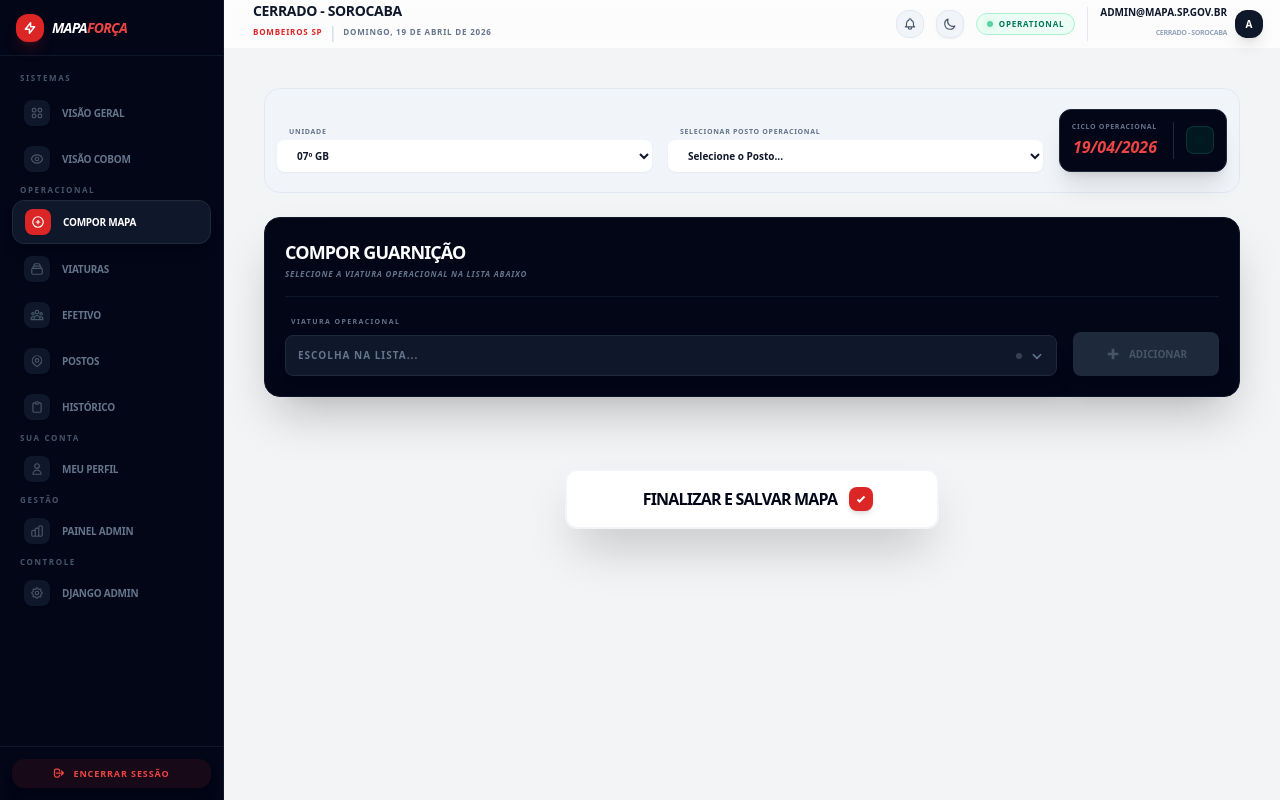
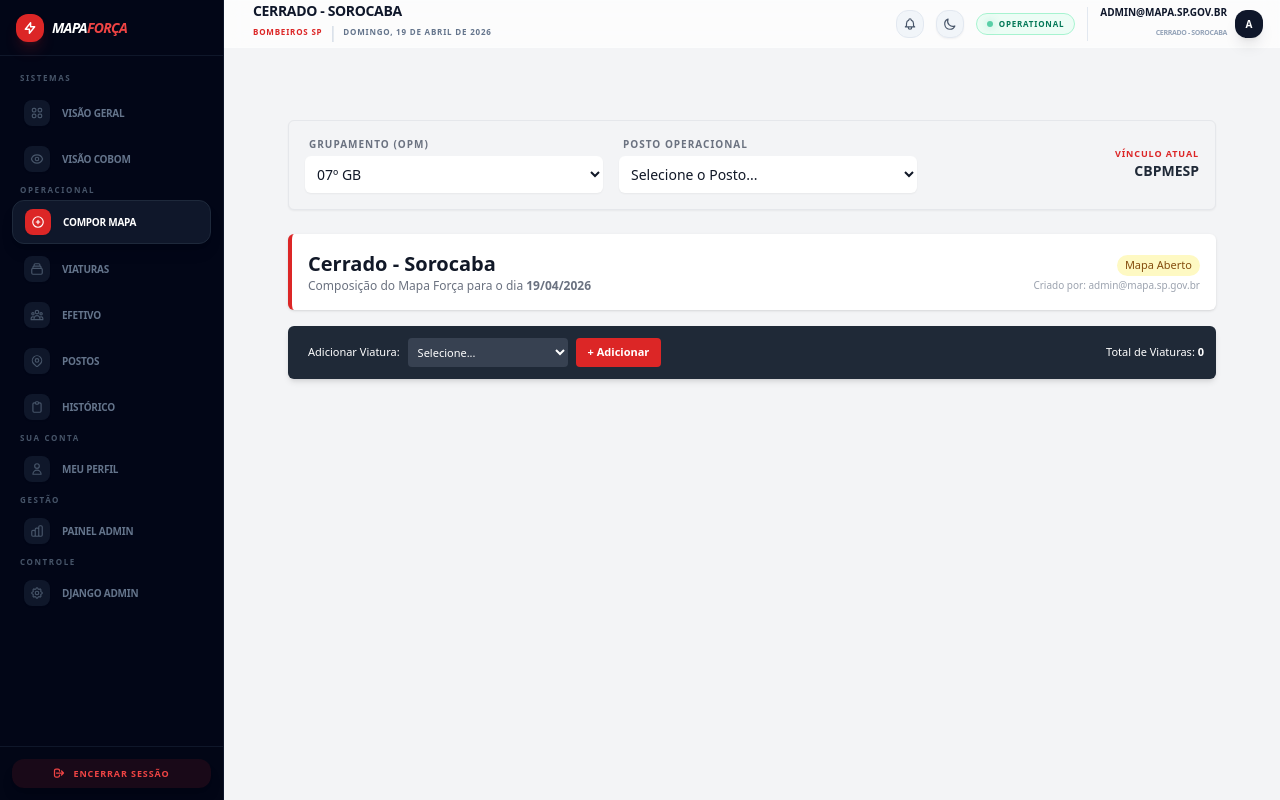
Before and after one commit to Andre-fdias/Mapa-Forca, a Django app: page /escalas/compor/ in a window 1280 px wide. Run offline with Django 5.2, Linux system fonts and the light colour scheme; a user stored in the database is signed in; data comes from the database, SQL or seed files in the repository; data that the repository does not hold is empty; some libraries are stand-ins or nearby versions.

Commit message:
feat(escalas): implementa filtragem hierárquica por Role e seletores dinâmicos para Admin

```diff
--- a/backend/escalas/views.py
+++ b/backend/escalas/views.py
@@ -97,41 +97,69 @@ def compor_mapa_view(request):
     categoria = request.GET.get('categoria')
     mapa = None
 
-    # 1. Busca as Unidades (Grupamentos) disponíveis na planilha
-    lista_opm = list(Posto.objects.exclude(unidade__isnull=True).exclude(unidade='').values_list('unidade', flat=True).distinct().order_by('unidade'))
 
-    # 2. Define a categoria padrão se nenhuma for selecionada
+    # 1. IDENTIFICAÇÃO DE ACESSO E CATEGORIA (OPM)
+    user_root_unit = None
+    if request.user.unidade:
+        user_root_unit = request.user.unidade.root_unit.nome
+
+    # Lógica de Categorias (Grupamentos)
+    qs_opm = Posto.objects.exclude(unidade__isnull=True).exclude(unidade='')
+    if request.user.role not in ['ADMIN', 'COBOM'] and user_root_unit:
+        # Usuários regionais ficam presos ao seu Grupamento
+        qs_opm = qs_opm.filter(unidade=user_root_unit)
+        categoria = user_root_unit
+
+    lista_opm = list(qs_opm.values_list('unidade', flat=True).distinct().order_by('unidade'))
+
     if not categoria:
-        if lista_opm:
-            categoria = lista_opm[0]
-        else:
-            categoria = '15º GB'
+        categoria = user_root_unit if user_root_unit else (lista_opm[0] if lista_opm else '15º GB')
 
-    # 3. Gerencia a seleção do Posto específico
+    # 2. DEFINIÇÃO DA UNIDADE SELECIONADA E SEGURANÇA
     unidade_obj = None
     if u_id:
         unidade_obj = get_object_or_404(Unidade, id=u_id)
-    elif request.user.unidade and request.user.unidade.tipo_unidade and request.user.unidade.tipo_unidade.codigo == 'POSTO':
-        unidade_obj = request.user.unidade
+        # Bloqueio de segurança: impede que usuários regionais acessem unidades fora do seu escopo
+        if request.user.role not in ['ADMIN', 'COBOM']:
+            if request.user.role == 'BATALHAO' and unidade_obj.root_unit.nome != user_root_unit:
+                unidade_obj = request.user.unidade
+            elif request.user.role == 'SGB' and (unidade_obj != request.user.unidade and unidade_obj.parent != request.user.unidade):
+                unidade_obj = request.user.unidade
+            elif request.user.role == 'POSTO' and unidade_obj != request.user.unidade:
+                unidade_obj = request.user.unidade
+    else:
+        # Se não houver ID na URL, tenta usar a unidade do usuário
+        if request.user.unidade:
+            unidade_obj = request.user.unidade
 
+    # 3. CRIAÇÃO/BUSCA DO MAPA
     if unidade_obj:
-        mapa, created = MapaDiario.objects.get_or_create(data=hoje, unidade=unidade_obj, defaults={'criado_por': request.user})
+        mapa, created = MapaDiario.objects.get_or_create(
+            data=hoje,
+            unidade=unidade_obj,
+            defaults={'criado_por': request.user}
+        )
         if created:
             HistoricoAlteracao.objects.create(
                 mapa=mapa, usuario=request.user, tipo_acao='CREATE',
-                descricao="Iniciou a composição do mapa força do dia."
+                descricao=f"Iniciou a composição do mapa força para {unidade_obj.nome}."
             )
 
-    # 4. FILTRAGEM DINÂMICA: Busca no model Unidade os postos que pertencem à Categoria (Grupamento)
-    # Pegamos os códigos de seção que a planilha diz pertencer a este GB
+    # 4. FILTRAGEM DA LISTA DE UNIDADES (O QUE APARECE NO SELETOR)
     codigos_secao = list(Posto.objects.filter(unidade=categoria).values_list('cod_secao', flat=True))
-
-    # Buscamos as Unidades que batem com esses códigos ou nomes específicos daquela categoria
-    todas_unidades = Unidade.objects.filter(
+    qs_unidades = Unidade.objects.filter(
         Q(codigo_secao__in=codigos_secao) |
         Q(parent__nome__icontains=categoria.replace('º', '').replace('°', '').strip())
-    ).distinct().order_by('nome')
+    ).distinct()
 
+    if request.user.role == 'SGB':
+        qs_unidades = qs_unidades.filter(Q(id=request.user.unidade.id) | Q(parent=request.user.unidade))
+    elif request.user.role == 'POSTO':
+        qs_unidades = qs_unidades.filter(id=request.user.unidade.id)
+
+    todas_unidades = qs_unidades.order_by('nome')
+
+    # 5. PREPARAÇÃO DO CONTEXTO
     context = {
         'mapa': mapa,
         'todas_unidades': todas_unidades,
@@ -139,30 +167,32 @@ def compor_mapa_view(request):
         'categorias_opm': lista_opm,
         'categoria_selecionada': categoria,
         'funcoes': Dictionary.objects.filter(tipo='FUNCAO_OPERACIONAL'),
+        'user_gb': user_root_unit,
+        'hoje': hoje,
         'base_template': 'base/partial.html' if request.headers.get('HX-Request') else 'base/base.html'
     }
 
+    # 6. SELEÇÃO DE TEMPLATE BASEADO NA ROLE
+    if request.user.role == 'COBOM':
+        # Lógica adicional para funções específicas do COBOM
+        f_names = ['Oficial de Operações DEJEM', 'Chefe de Equipe', 'Supervisor Despacho', 'Supervisor 193', 'Supervisor 7º GB', 'Cabine 7º GB', 'Supervisor 19º GB', 'Cabine 19º GB', 'Supervisor 15º GB', 'Cabine 15º GB', 'Supervisor 16º GB', 'Cabine 16º GB', 'Apoio Cabine 7º, 19º e 15º GB', 'Apoio Cabine 16º GB', 'Enfermeiro de Triagem', 'Inclusor', 'Supervisor COE Autoban', 'Atendente 193']
+        funcoes_cobom = Dictionary.objects.filter(tipo='FUNCAO_OPERACIONAL', nome__in=f_names)
+
+        funcs_com_alocacoes = []
+        for f in funcoes_cobom:
+            alocs = []
+            if mapa:
+                alocs = AlocacaoFuncionario.objects.filter(mapa=mapa, funcao=f)
+            funcs_com_alocacoes.append({'funcao': f, 'alocacoes': alocs})
+
+        context['funcs_com_alocacoes'] = funcs_com_alocacoes
+        return render(request, 'mapa_forca/compor_mapa_cobom.html', context)
+
+    # Caso padrão (Escalas de Posto/Batalhão/Admin)
     if request.headers.get('HX-Request') and not u_id:
         return render(request, 'mapa_forca/partials/select_postos.html', context)
 
-    # Se for COBOM (CBI-1 ou Admin se apresentando como COBOM)
-    if request.user.role == 'COBOM' or (request.user.role == 'ADMIN' and (request.GET.get('is_cobom') == 'true' or (unidade_obj and unidade_obj.nome == 'CBI-1'))):
-        f_names = ['Oficial de Operações DEJEM', 'Chefe de Equipe', 'Supervisor Despacho', 'Supervisor 193', 'Supervisor 7º GB', 'Cabine 7º GB', 'Supervisor 19º GB', 'Cabine 19º GB', 'Supervisor 15º GB', 'Cabine 15º GB', 'Supervisor 16º GB', 'Cabine 16º GB', 'Apoio Cabine 7º, 19º e 15º GB', 'Apoio Cabine 16º GB', 'Enfermeiro de Triagem', 'Inclusor', 'Supervisor COE Autoban', 'Atendente 193']
-        funcoes = Dictionary.objects.filter(tipo='FUNCAO_OPERACIONAL', nome__in=f_names)
-
-        funcs_com_alocacoes = []
-        for func in funcoes:
-            alocs = mapa.alocacoes_funcionarios.filter(funcao=func) if mapa else []
-            funcs_com_alocacoes.append({
-                'funcao': func,
-                'alocacoes': alocs
-            })
-
-        context['funcs_com_alocacoes'] = funcs_com_alocacoes
-        context['hoje'] = hoje
-        return render(request, 'mapa_forca/compor_mapa_cobom.html', context)
-
-    return render(request, 'mapa_forca/compose.html', context)
+    return render(request, 'escalas/compor_mapa.html', context)
 
 @login_required
 def buscar_funcionario_re(request):
--- a/backend/templates/escalas/compor_mapa.html
+++ b/backend/templates/escalas/compor_mapa.html
@@ -5,6 +5,53 @@
 {% block content %}
 <div class="max-w-7xl mx-auto py-4 sm:px-4 lg:px-6">
     <div class="px-3 py-4 sm:px-0">
+
+        <!-- Seletores de Unidade (Filtro Dinâmico) -->
+        <div class="bg-gray-100 dark:bg-gray-800 p-4 rounded-md mb-6 shadow-sm border border-gray-200 dark:border-gray-700">
+            <div class="flex flex-col md:flex-row items-end gap-4">
+                <!-- Seletor de Categoria (Grupamento) -->
+                <div class="flex flex-col w-full md:w-1/3">
+                    <label for="categoria-select" class="text-[10px] font-bold text-gray-500 uppercase tracking-widest mb-1 ml-1">Grupamento (OPM)</label>
+                    <select id="categoria-select"
+                            name="categoria"
+                            class="bg-white dark:bg-gray-700 text-gray-900 dark:text-white border-gray-300 dark:border-gray-600 rounded-md text-sm focus:ring-red-500 focus:border-red-500 block w-full p-2 shadow-sm"
+                            hx-get="{% url 'compor_mapa' %}"
+                            hx-target="#posto-select-container"
+                            hx-trigger="change"
+                            hx-include="[name='categoria']">
+                        {% for cat in categorias_opm %}
+                        <option value="{{ cat }}" {% if cat == categoria_selecionada %}selected{% endif %}>
+                            {{ cat }}
+                        </option>
+                        {% endfor %}
+                    </select>
+                </div>
+
+                <!-- Seletor de Posto (Atualizado via HTMX) -->
+                <div class="flex flex-col w-full md:w-1/3" id="posto-select-container">
+                    <label for="posto-select" class="text-[10px] font-bold text-gray-500 uppercase tracking-widest mb-1 ml-1">Posto Operacional</label>
+                    <select id="posto-select"
+                            name="unidade_id"
+                            class="bg-white dark:bg-gray-700 text-gray-900 dark:text-white border-gray-300 dark:border-gray-600 rounded-md text-sm focus:ring-red-500 focus:border-red-500 block w-full p-2 shadow-sm"
+                            onchange="window.location.href='?unidade_id=' + this.value + '&categoria=' + document.getElementById('categoria-select').value">
+                        <option value="">Selecione o Posto...</option>
+                        {% for u in todas_unidades %}
+                        <option value="{{ u.id }}" {% if u.id == mapa.unidade.id %}selected{% endif %}>
+                            {{ u.nome }}
+                        </option>
+                        {% endfor %}
+                    </select>
+                </div>
+
+                {% if user_gb %}
+                <div class="hidden md:block flex-grow text-right self-center">
+                    <span class="text-[9px] font-black text-red-600 uppercase tracking-widest block leading-none">Vínculo Atual</span>
+                    <span class="text-sm font-bold text-gray-800 dark:text-gray-200">{{ user_gb }}</span>
+                </div>
+                {% endif %}
+            </div>
+        </div>
+
         <!-- Header do Mapa -->
         <div class="bg-white overflow-hidden shadow rounded-md mb-4 border-l-4 border-red-600">
             <div class="px-3 py-4 sm:p-4 flex justify-between items-center">
@@ -13,14 +60,21 @@
                     <p class="text-xs text-gray-500">Composição do Mapa Força para o dia <strong>{{ mapa.data|date:"d/m/Y" }}</strong></p>
                 </div>
                 <div class="text-right">
+                    {% if mapa.finalizado %}
                     <span class="inline-flex items-center px-2 py-0.5 rounded-full text-[11px] font-medium bg-green-100 text-green-800">
+                      Mapa Finalizado
+                    </span>
+                    {% else %}
+                    <span class="inline-flex items-center px-2 py-0.5 rounded-full text-[11px] font-medium bg-yellow-100 text-yellow-800">
                       Mapa Aberto
                     </span>
+                    {% endif %}
                     <p class="text-[10px] text-gray-400 mt-0.5">Criado por: {{ mapa.criado_por.email }}</p>
                 </div>
             </div>
         </div>
 
+        {% if mapa %}
         <!-- Barra de Ação (Adicionar Viatura) -->
         <div class="bg-gray-800 rounded-md p-3 mb-5 flex items-center justify-between shadow-md">
             <div class="flex items-center space-x-3">
@@ -54,6 +108,11 @@
                 {% include "escalas/partials/card_viatura_alocada.html" with alocacao=alocacao %}
             {% endfor %}
         </div>
+        {% else %}
+        <div class="bg-white p-12 text-center rounded-md border-2 border-dashed border-gray-200">
+            <p class="text-gray-500 italic">Selecione um Posto Operacional acima para começar.</p>
+        </div>
+        {% endif %}
     </div>
 </div>
 
--- a/backend/templates/mapa_forca/partials/select_postos.html
+++ b/backend/templates/mapa_forca/partials/select_postos.html
@@ -1,10 +1,8 @@
-<label class="text-[7px] font-black text-slate-500 uppercase tracking-widest ml-3 mb-0.5">Selecionar Posto Operacional</label>
-<select name="unidade_id"
-        class="bg-white dark:bg-slate-950 border-none rounded-lg px-4 py-2 text-[10px] font-bold text-slate-900 dark:text-white focus:ring-2 focus:ring-red-600 transition-all duration-200 cursor-pointer shadow-sm"
-        hx-get="{% url 'compor_mapa' %}"
-        hx-target="#main-section"
-        hx-include="[name='categoria']"
-        hx-push-url="true">
+<label for="posto-select" class="text-[10px] font-bold text-gray-500 uppercase tracking-widest mb-1 ml-1">Posto Operacional</label>
+<select id="posto-select"
+        name="unidade_id"
+        class="bg-white dark:bg-gray-700 text-gray-900 dark:text-white border-gray-300 dark:border-gray-600 rounded-md text-sm focus:ring-red-500 focus:border-red-500 block w-full p-2 shadow-sm"
+        onchange="window.location.href='?unidade_id=' + this.value + '&categoria=' + document.getElementById('categoria-select').value">
     <option value="">Selecione o Posto...</option>
     {% for u in todas_unidades %}
     <option value="{{ u.id }}" {% if u.id == unidade_selecionada.id %}selected{% endif %}>
```
